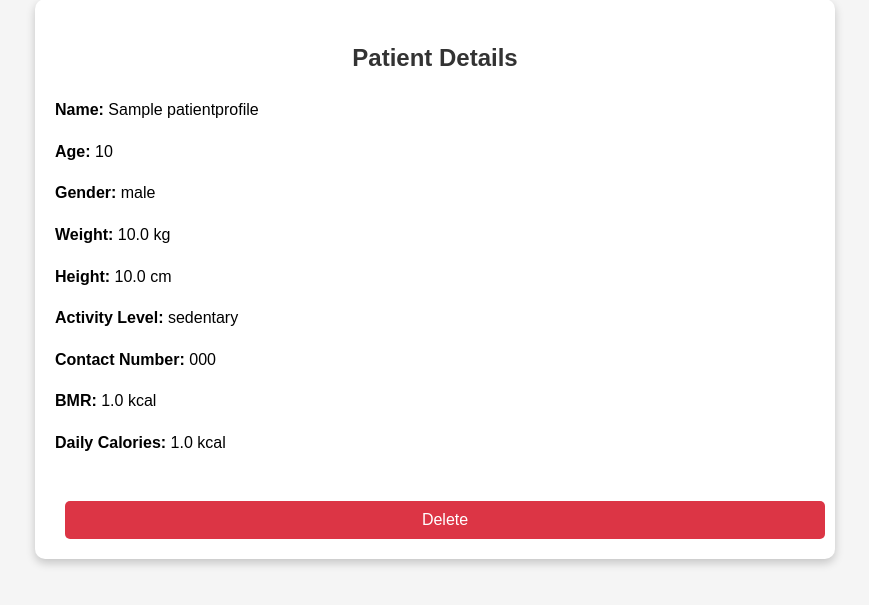
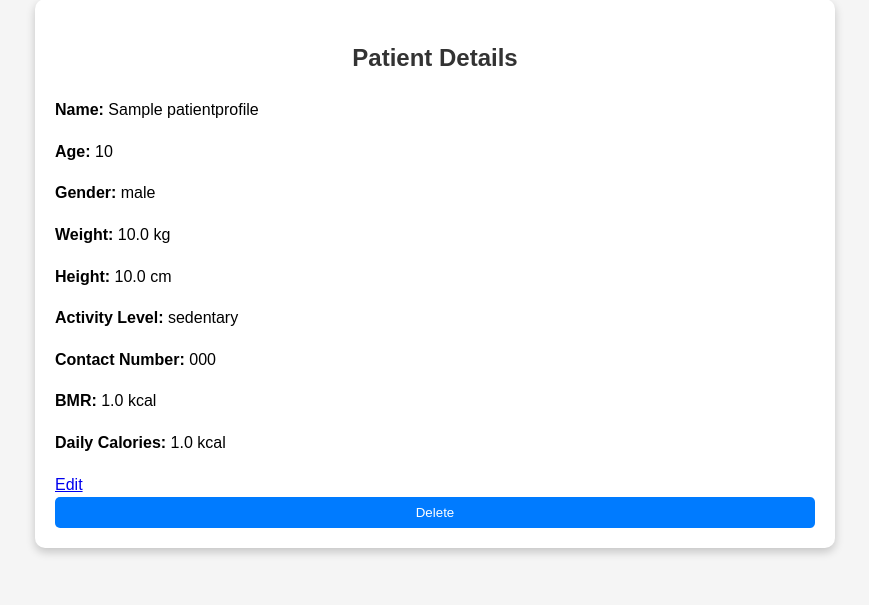
Before and after one commit to halbuflasa/Django-Nutritionists-Management-App, a Django app: page /patients/1/ in a window 1280 px wide. Shown: the part 81-686 px from the top of the page, without its empty margins (205-1074 px from the left). Run offline with Django 5.2, Linux system fonts and the light colour scheme; a user stored in the database is signed in; tables that the repository leaves empty hold one stand-in row (values such as "Sample post").

Commit message:
patients profile CRUD

```diff
--- a/patients/static/css/base.css
+++ b/patients/static/css/base.css
@@ -161,47 +161,3 @@ form button:hover {
     font-size: 14px;
     color: #333;
 }
-
-/* General button styling */
-.btn {
-    padding: 10px 20px;
-    border-radius: 5px;
-    font-size: 16px;
-    text-align: center;
-    text-decoration: none;
-    border: none;
-    cursor: pointer;
-    color: white;
-    transition: background-color 0.3s ease;
-}
-
-/* Primary (Edit) button */
-.btn-primary {
-    background-color: #007BFF; /* Blue */
-}
-
-.btn-primary:hover {
-    background-color: #0056b3; /* Darker Blue */
-}
-
-/* Danger (Delete) button */
-.btn-danger {
-    background-color: #DC3545; /* Red */
-}
-
-.btn-danger:hover {
-    background-color: #b02a37; /* Darker Red */
-}
-
-/* Button container for spacing */
-/* Button container for spacing */
-.actions {
-    text-align: center; /* Center-align the buttons */
-    margin-top: 20px; /* Space above the buttons */
-}
-
-/* Ensure forms and buttons within .actions are displayed inline */
-.actions form {
-    display: inline-block; /* Align forms inline */
-    margin: 0 10px; /* Horizontal spacing between buttons */
-}
--- a/patients/templates/patients/patient_profile_detail.html
+++ b/patients/templates/patients/patient_profile_detail.html
@@ -34,13 +34,14 @@
 
         <!-- Edit and Delete Buttons -->
         <div class="actions">
-            <a href="{% url 'patients:patient_update' patient.id %}" class="btn">Edit</a>
-            <form method="post" action="{% url 'patients:patient_delete' patient.id %}" style="display: inline;">
+            <a href="{% url 'patients:patient_update' patient.id %}" class="btn btn-primary">Edit</a>
+            <form method="post" action="{% url 'patients:patient_delete' patient.id %}">
                 {% csrf_token %}
                 <button type="submit" class="btn btn-danger">Delete</button>
             </form>
         </div>
 
+
     </div>
 </body>
 </html>
--- a/patients/views.py
+++ b/patients/views.py
@@ -44,7 +44,6 @@ def patient_update(request, pk):
     else:
         form = PatientForm(instance=patient)
     return render(request, 'patients/patient_profile_create.html', {'form': form})
-
 # Delete a patient
 @login_required
 def patient_delete(request, pk):
```
Also changed, not shown: patients/templates/patients/patient_profile_create.html (+1 -8 lines).
